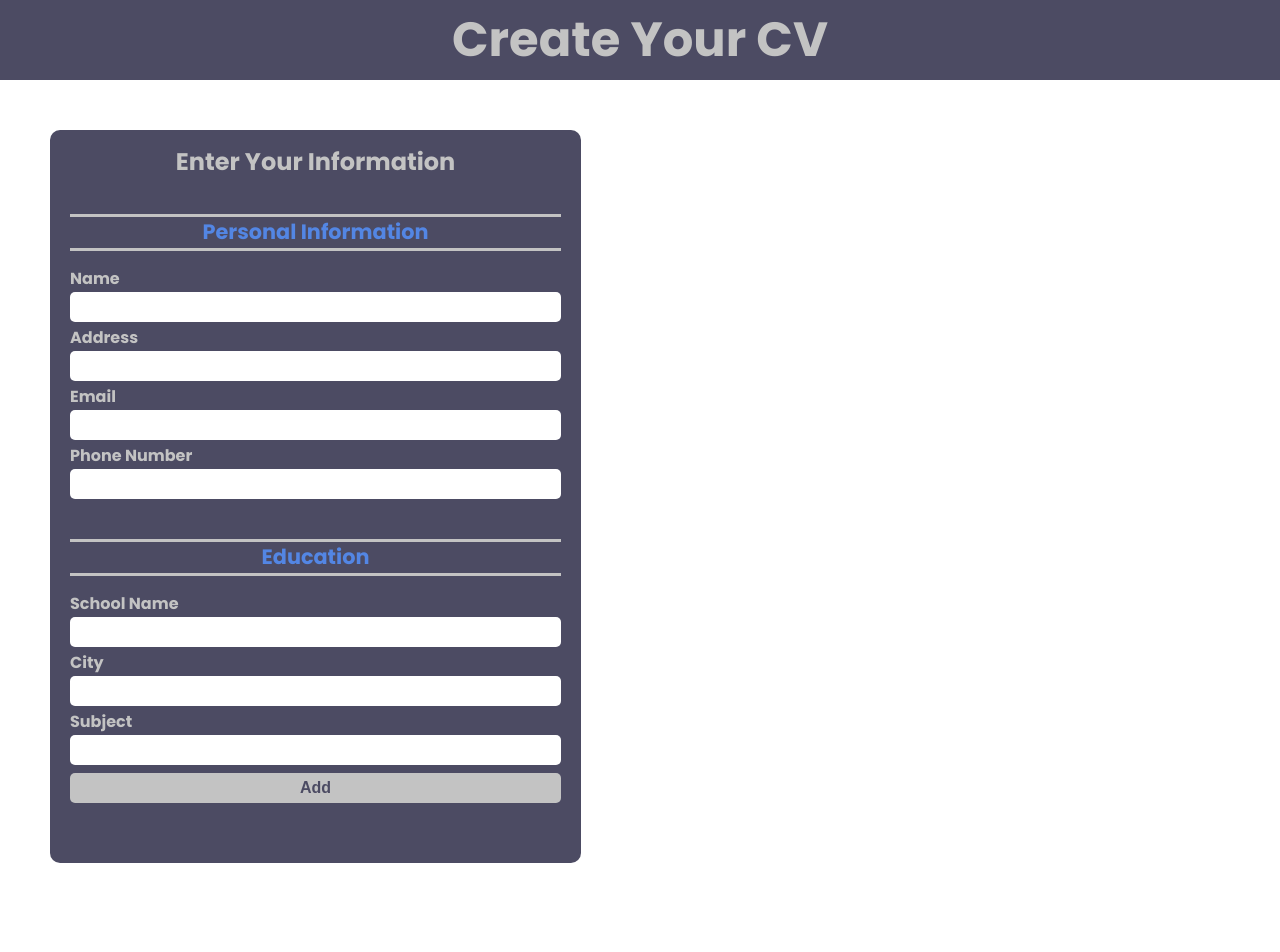
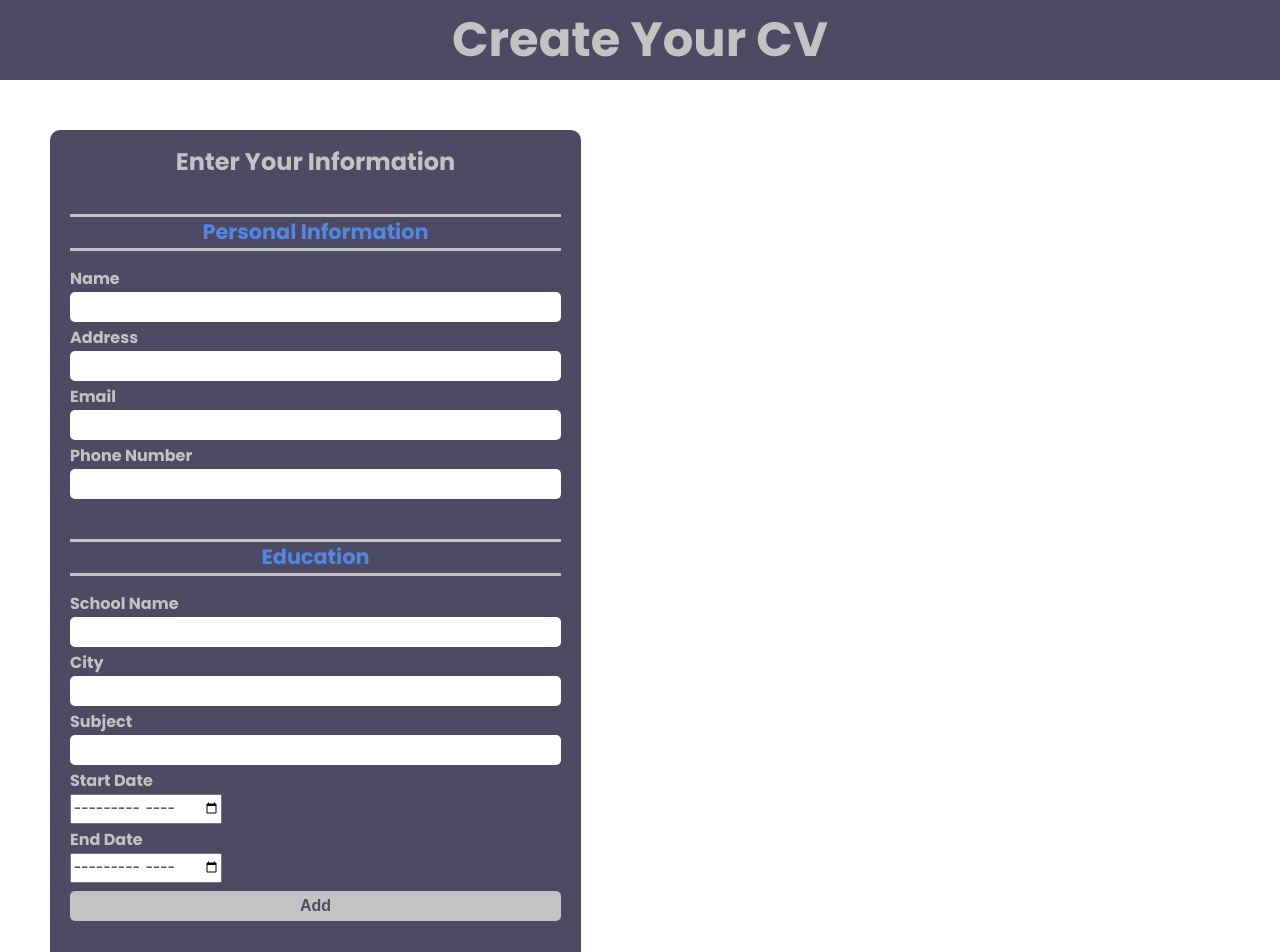
Before and after one commit to savawebdev/odin-cv-project, a React (Create React App) app: page / in a window 1280 px wide. Shown: the top 952 px of the page. Before the commit the page ends 913 px from the top, so only its background shows below. Built offline with nearby package versions, Linux system fonts and the light colour scheme.

Commit message:
Added the education form

```diff
--- a/src/components/CV/Form/Education.js
+++ b/src/components/CV/Form/Education.js
@@ -14,17 +14,27 @@ class Education extends Component {
 
         <FormControl>
           <FormLabel htmlFor="schoolName" labelName="School Name" />
-          <FormInput type="text" name="schoolName" />
+          <FormInput args={{ type: "text", name: "schoolName" }} />
         </FormControl>
 
         <FormControl>
           <FormLabel htmlFor="schoolCity" labelName="City" />
-          <FormInput type="text" name="schoolCity" />
+          <FormInput args={{ type: "text", name: "schoolCity" }} />
         </FormControl>
 
         <FormControl>
           <FormLabel htmlFor="schoolSubject" labelName="Subject" />
-          <FormInput type="text" name="schoolSubject" />
+          <FormInput args={{ type: "text", name: "schoolSubject" }} />
+        </FormControl>
+
+        <FormControl>
+          <FormLabel htmlFor="schoolStart" labelName="Start Date" />
+          <FormInput args={{ type: "month", name: "schoolStart" }} />
+        </FormControl>
+
+        <FormControl>
+          <FormLabel htmlFor="schoolEnd" labelName="End Date" />
+          <FormInput args={{ type: "month", name: "schoolEnd" }} />
         </FormControl>
 
         <FormControl>
--- a/src/components/CV/Form/Personal.js
+++ b/src/components/CV/Form/Personal.js
@@ -13,22 +13,22 @@ class Personal extends Component {
 
         <FormControl>
           <FormLabel htmlFor="name" labelName="Name" />
-          <FormInput type="text" name="name" />
+          <FormInput args={{ type: "text", name: "name" }} />
         </FormControl>
 
         <FormControl>
           <FormLabel htmlFor="address" labelName="Address" />
-          <FormInput type="text" name="address" />
+          <FormInput args={{ type: "text", name: "address" }} />
         </FormControl>
 
         <FormControl>
           <FormLabel htmlFor="email" labelName="Email" />
-          <FormInput type="email" name="email" />
+          <FormInput args={{ type: "email", name: "email" }} />
         </FormControl>
 
         <FormControl>
           <FormLabel htmlFor="phoneNumber" labelName="Phone Number" />
-          <FormInput type="number" name="phoneNumber" />
+          <FormInput args={{ type: "number", name: "phoneNumber" }} />
         </FormControl>
       </FormWrapper>
     );
--- a/src/components/Utils/FormInput/FormInput.js
+++ b/src/components/Utils/FormInput/FormInput.js
@@ -5,9 +5,12 @@ class FormInput extends Component {
   render() {
     return (
       <input
-        type={this.props.type}
-        name={this.props.name}
-        class={styles.input}
+        {...this.props.args}
+        class={
+          this.props.args.type === "month"
+            ? styles["month-input"]
+            : styles.input
+        }
       />
     );
   }
--- a/src/components/Utils/FormInput/FormInput.module.css
+++ b/src/components/Utils/FormInput/FormInput.module.css
@@ -11,3 +11,8 @@
 .input:focus {
   outline: none;
 }
+
+.month-input {
+  font-family: inherit;
+  height: 30px;
+}
```
Also changed, not shown: src/components/CV/Form/Experience.js (added, +19 -0 lines), src/components/Utils/FormDateInput/FormDateInput.js (added).
